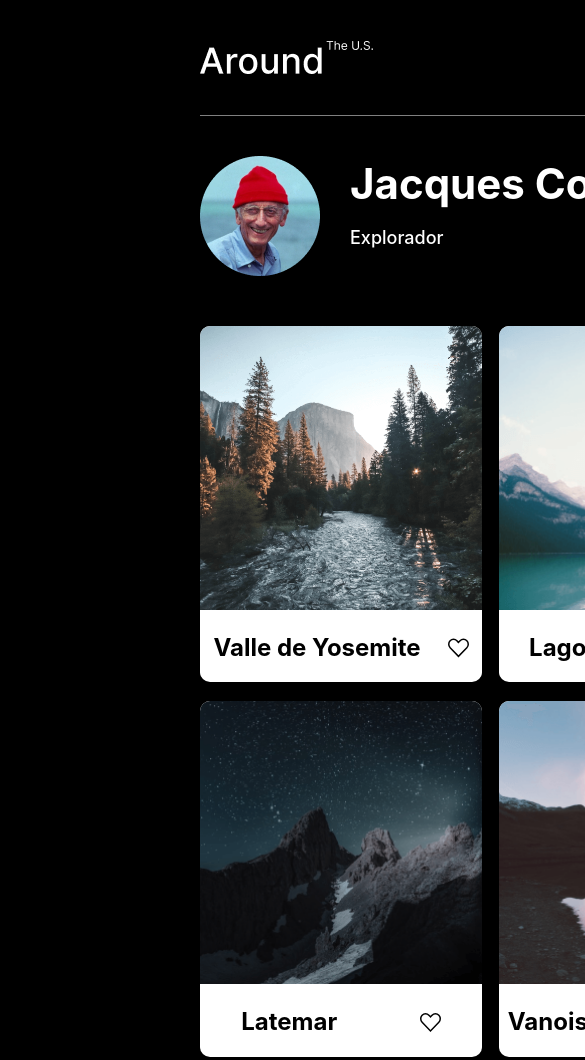
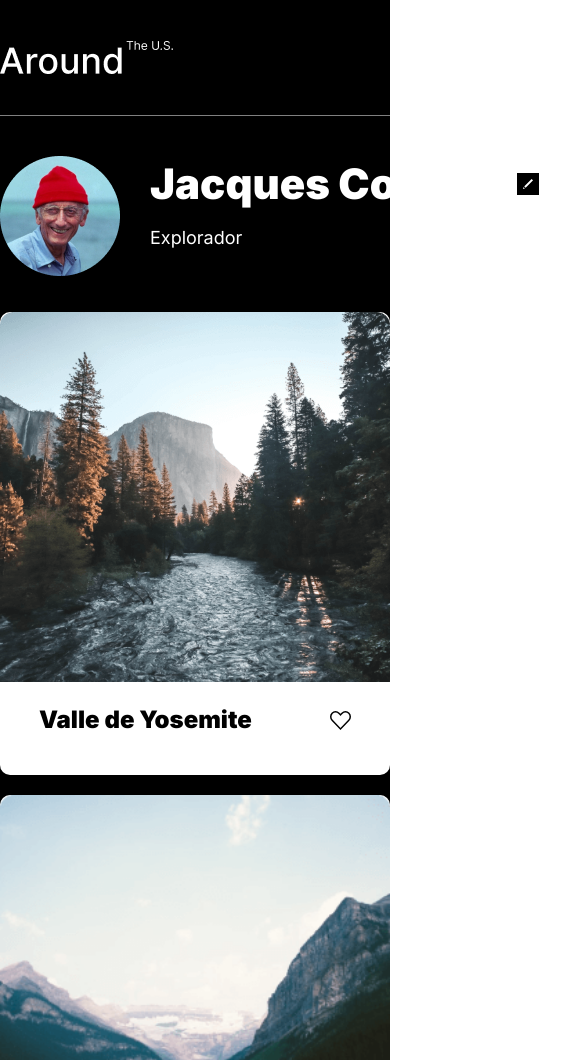
Before and after one commit to festrellaG/web_project_around, a plain HTML site: page index.html in a window 390 px wide. Shown: the top 1060 px of the page, 585 px wide, since content can reach past the window. Drawn offline with Linux system fonts and the light colour scheme.

Commit message:
changes styles.

```diff
--- a/blocks/footer.css
+++ b/blocks/footer.css
@@ -31,3 +31,15 @@
     margin: 0;
   }
 }
+
+@media screen and (max-width: 768px) {
+  .footer {
+    max-width: 720px;
+  }
+}
+
+@media screen and (max-width: 320px) {
+  .footer {
+    max-width: 282px;
+  }
+}
--- a/blocks/gallery.css
+++ b/blocks/gallery.css
@@ -56,6 +56,23 @@
   opacity: 0.5;
 }
 
+@media screen and (max-width: 768px) {
+  .gallery {
+    display: grid;
+    grid-template-columns: repeat(1, 1fr);
+    -webkit-box-sizing: border-box;
+    -moz-box-sizing: border-box;
+    box-sizing: border-box;
+    grid-row-gap: 20px;
+    max-width: 720px;
+    margin-top: 36px;
+  }
+
+  .gallery__image {
+    object-fit: fill;
+  }
+}
+
 @media screen and (max-width: 320px) {
   .gallery {
     display: grid;
--- a/blocks/header.css
+++ b/blocks/header.css
@@ -19,6 +19,12 @@
   padding-top: 41px;
 }
 
+@media screen and (max-width: 768px) {
+  .header {
+    max-width: 720px;
+  }
+}
+
 @media screen and (max-width: 320px) {
   .header {
     max-width: 282px;
--- a/blocks/page.css
+++ b/blocks/page.css
@@ -6,6 +6,4 @@
   background-color: #000000;
   text-align: center;
   color: #fff;
-  min-width: 1280px;
-  width: 100%;
 }
--- a/blocks/profile.css
+++ b/blocks/profile.css
@@ -36,12 +36,18 @@
   margin: 0;
   margin-right: 10px;
   text-align: start;
+  text-overflow: ellipsis;
+  white-space: nowrap;
+  overflow: hidden;
 }
 
 .profile__description {
   text-align: start;
   font-size: 18px;
   margin-top: 16px;
+  text-overflow: ellipsis;
+  white-space: nowrap;
+  overflow: hidden;
 }
 
 .profile__edit-data {
@@ -68,6 +74,16 @@
 
 .profile__add-picture:hover {
   opacity: 0.5;
+}
+
+@media screen and (max-width: 768px) {
+  .profile {
+    max-width: 720px;
+  }
+
+  .profile__add-picture {
+    min-width: 120px;
+  }
 }
 
 @media screen and (max-width: 320px) {
--- a/pages/index.css
+++ b/pages/index.css
@@ -1,4 +1,5 @@
 @import url("../vendor/normalize.css");
+@import url("../blocks/fonts.css");
 @import url("../blocks/page.css");
 @import url("../blocks/main.css");
 @import url("../blocks/header.css");
```
